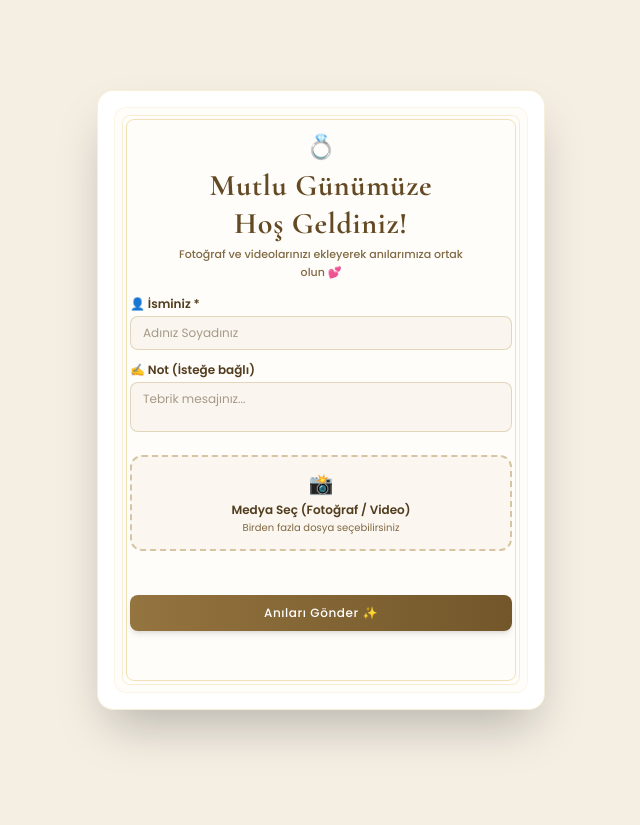
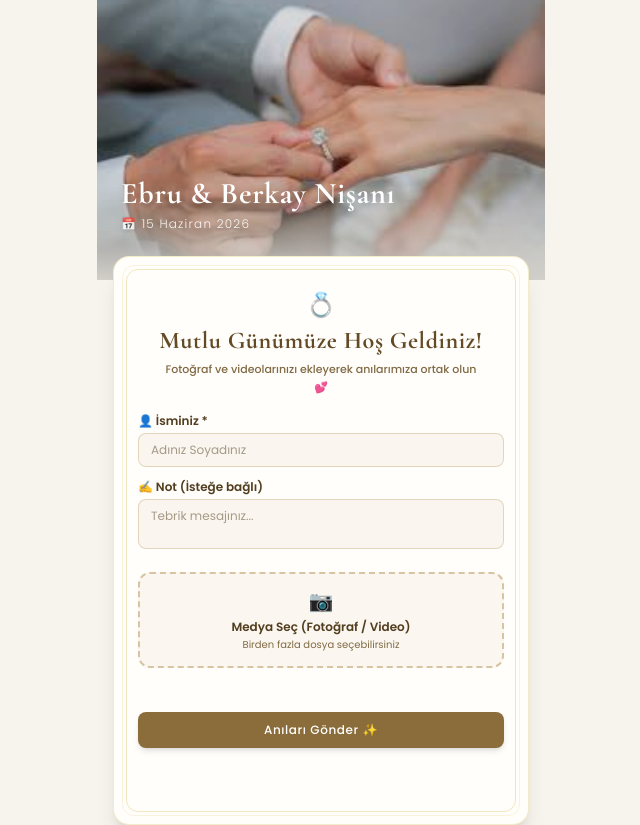
Before and after one commit to Koray-Akdere/Foto-Video-Yukleme-Sitesi, a website: page site.html in a window 1280 px wide. Shown: the whole page, without its empty margins (319-959 px from the left). Before the commit the page ends 800 px from the top, so only its background shows below. Drawn offline with nearby package versions, Linux system fonts and the light colour scheme.

Commit message:
Add files via upload

```diff
--- a/site.html
+++ b/site.html
@@ -3,64 +3,83 @@
   <head>
     <meta charset="UTF-8" />
     <meta name="viewport" content="width=device-width, initial-scale=1.0" />
-    <title>Bizim Nişan Hatıramız</title>
+    <title>Ebru & Berkay Nişan Hatırası</title>
     <script src="https://cdn.jsdelivr.net/npm/@tailwindcss/browser@4"></script>
     <style>
-      @import url("https://fonts.googleapis.com/css2?family=Cormorant+Garamond:ital,wght@0,500;0,600;0,700;1,400&family=Poppins:wght@300;400;500;600&display=swap");
+      @import url("https://fonts.googleapis.com/css2?family=Cormorant+Garamond:ital,wght@0,400;0,500;0,600;0,700;1,400&family=Poppins:wght@300;400;500;600&display=swap");
 
       body {
         font-family: "Poppins", sans-serif;
-        background-color: #f4eee3;
+        background-color: #f7f4ed; /* Soft krem arka plan */
+        margin: 0;
+        padding: 0;
       }
 
       .font-serif {
         font-family: "Cormorant Garamond", serif;
       }
 
-      .davetiye-bg {
-        background-image: url("davetiye-form-bg.jpg");
-        background-size: cover;
-        background-position: center;
-        background-repeat: no-repeat;
+      /* Lumoment tarzı, fotoğrafın alt tarafta arka plan rengine pürüzsüzce karışmasını sağlayan maske */
+      .gradient-mask {
+        mask-image: linear-gradient(to bottom, black 65%, transparent 100%);
+        -webkit-mask-image: linear-gradient(
+          to bottom,
+          black 65%,
+          transparent 100%
+        );
       }
     </style>
   </head>
-  <body
-    class="flex items-center justify-center min-h-screen p-4 sm:p-6 bg-[#f4eee3]"
-  >
+  <body class="flex flex-col items-center min-h-screen pb-12">
     <div
-      class="w-full max-w-md bg-white rounded-2xl shadow-2xl relative overflow-hidden flex flex-col min-h-[620px] border border-[#d4af37]/20"
+      class="w-full max-w-md h-[280px] relative overflow-hidden select-none z-0"
     >
-      <div class="absolute inset-0 davetiye-bg z-0"></div>
-      <div
-        class="absolute inset-4 bg-[#fffdfa]/88 backdrop-blur-[2px] rounded-xl z-10 border border-[#d4af37]/10"
-      ></div>
+      <img
+        src="nisan-kapak.jpg"
+        alt="Ebru & Berkay"
+        class="w-full h-full object-cover gradient-mask absolute inset-0"
+      />
 
       <div
-        class="absolute inset-6 border border-[#d4af37]/20 rounded-lg pointer-events-none z-20"
-      ></div>
+        class="absolute inset-0 bg-black/15 flex flex-col justify-end p-6 text-white pb-12"
+      >
+        <h1 class="text-3xl font-serif font-bold tracking-wide drop-shadow-md">
+          Ebru & Berkay Nişanı
+        </h1>
+        <p
+          class="text-xs font-light tracking-widest mt-1 opacity-90 flex items-center gap-1 drop-shadow-sm"
+        >
+          📅 15 Haziran 2026
+        </p>
+      </div>
+    </div>
+
+    <div class="w-full max-w-md px-4 -mt-6 relative z-10 animate-fade-in">
       <div
-        class="absolute inset-7 border border-[#d4af37]/35 rounded-lg pointer-events-none z-20"
-      ></div>
+        class="w-full bg-[#fffefb] rounded-2xl shadow-xl border border-[#d4af37]/25 p-6 text-center relative"
+      >
+        <div
+          class="absolute inset-2 border border-[#d4af37]/15 rounded-xl pointer-events-none"
+        ></div>
+        <div
+          class="absolute inset-3 border border-[#d4af37]/30 rounded-xl pointer-events-none"
+        ></div>
 
-      <div
-        class="relative z-30 flex flex-col justify-between flex-1 p-8 text-center"
-      >
-        <div class="pt-2 select-none">
+        <div class="text-center pt-2 select-none">
           <div class="text-2xl mb-1">💍</div>
-          <h1
-            class="text-2xl md:text-3xl font-serif font-bold text-[#634a24] mb-1 tracking-wide leading-tight"
+          <h2
+            class="text-2xl font-serif font-bold text-[#634a24] mb-1 tracking-wide"
           >
-            Mutlu Günümüze<br />Hoş Geldiniz!
-          </h1>
+            Mutlu Günümüze Hoş Geldiniz!
+          </h2>
           <p
-            class="text-[#806943] text-[11px] font-medium max-w-xs mx-auto leading-relaxed px-2"
+            class="text-[#806943] text-[11px] font-medium max-w-xs mx-auto leading-relaxed mb-4"
           >
             Fotoğraf ve videolarınızı ekleyerek anılarımıza ortak olun 💕
           </p>
         </div>
 
-        <form id="uploadForm" class="space-y-3 my-auto w-full text-left">
+        <form id="uploadForm" class="space-y-3 text-left relative z-10">
           <div>
             <label class="block text-xs font-semibold text-[#523e1f] mb-1"
               >👤 İsminiz *</label
@@ -95,7 +114,7 @@
               >
                 <span
                   class="text-xl group-hover:scale-110 transition-transform mb-1"
-                  >📸</span
+                  >📷</span
                 >
                 <p class="text-xs text-[#523e1f] font-semibold">
                   Medya Seç (Fotoğraf / Video)
@@ -125,17 +144,17 @@
           <div class="flex justify-center pt-1">
             <button
               type="submit"
-              class="w-full py-2.5 px-6 bg-gradient-to-r from-[#94743f] to-[#73572b] hover:from-[#73572b] hover:to-[#543e1d] text-white font-medium text-xs rounded-lg shadow-md transition-all transform active:scale-[0.98] tracking-wider cursor-pointer text-center"
+              class="w-full py-2.5 px-6 bg-[#8a6d3b] hover:bg-[#6e552d] text-white font-medium text-xs rounded-lg shadow-md transition-all transform active:scale-[0.98] tracking-wider cursor-pointer text-center"
             >
               Anıları Gönder ✨
             </button>
           </div>
         </form>
 
-        <div class="h-8 flex items-center justify-center">
+        <div class="h-10 flex items-center justify-center mt-3">
           <div
             id="statusMessage"
-            class="w-full text-center text-[11px] font-medium hidden p-1.5 rounded-lg shadow-inner"
+            class="w-full text-center text-[11px] font-medium hidden p-2 rounded-lg transition-all"
           ></div>
         </div>
       </div>
@@ -162,7 +181,6 @@
         const files = fileInput.files;
         if (files.length === 0) return;
 
-        // FormData yapısına isim ve not alanlarını da ekliyoruz
         const formData = new FormData();
         formData.append("name", userName.value);
         formData.append("note", userNote.value);
@@ -172,9 +190,9 @@
         }
 
         statusMessage.textContent =
-          "Anılarınız yükleniyor, lütfen bekleyin... ⏳";
+          "Anılarınız albüme yükleniyor, lütfen bekleyin... ⏳";
         statusMessage.className =
-          "w-full text-center text-[11px] font-medium text-[#634a24] bg-[#f5ebd6] p-1.5 rounded-lg border border-[#bfa36f]/30 animate-pulse";
+          "w-full text-center text-[11px] font-medium text-[#634a24] bg-[#f5ebd6] p-2 rounded-lg border border-[#bfa36f]/30 animate-pulse";
         statusMessage.classList.remove("hidden");
 
         try {
@@ -187,10 +205,11 @@
           );
 
           if (response.ok) {
+            // Tam olarak son attığın ekran görüntüsündeki tatlı yeşil başarı paneli stili
             statusMessage.textContent =
               "Harika! Fotoğraflarınız başarıyla albüme ulaştı. 💕";
             statusMessage.className =
-              "w-full text-center text-[11px] font-medium text-green-700 bg-green-50 p-1.5 rounded-lg border border-green-200 shadow-sm";
+              "w-full text-center text-[11px] font-medium text-green-700 bg-green-50 p-2 rounded-lg border border-green-200 shadow-sm";
             uploadForm.reset();
             fileCount.classList.add("hidden");
           } else {
@@ -200,7 +219,7 @@
           statusMessage.textContent =
             "Bir yükleme hatası oluştu. Lütfen tekrar deneyin. ❌";
           statusMessage.className =
-            "w-full text-center text-[11px] font-medium text-red-700 bg-red-50 p-1.5 rounded-lg border border-red-200 shadow-sm";
+            "w-full text-center text-[11px] font-medium text-red-700 bg-red-50 p-2 rounded-lg border border-red-200 shadow-sm";
         }
       });
     </script>
```
Also changed, not shown: nisan-kapak.jpg (added).
